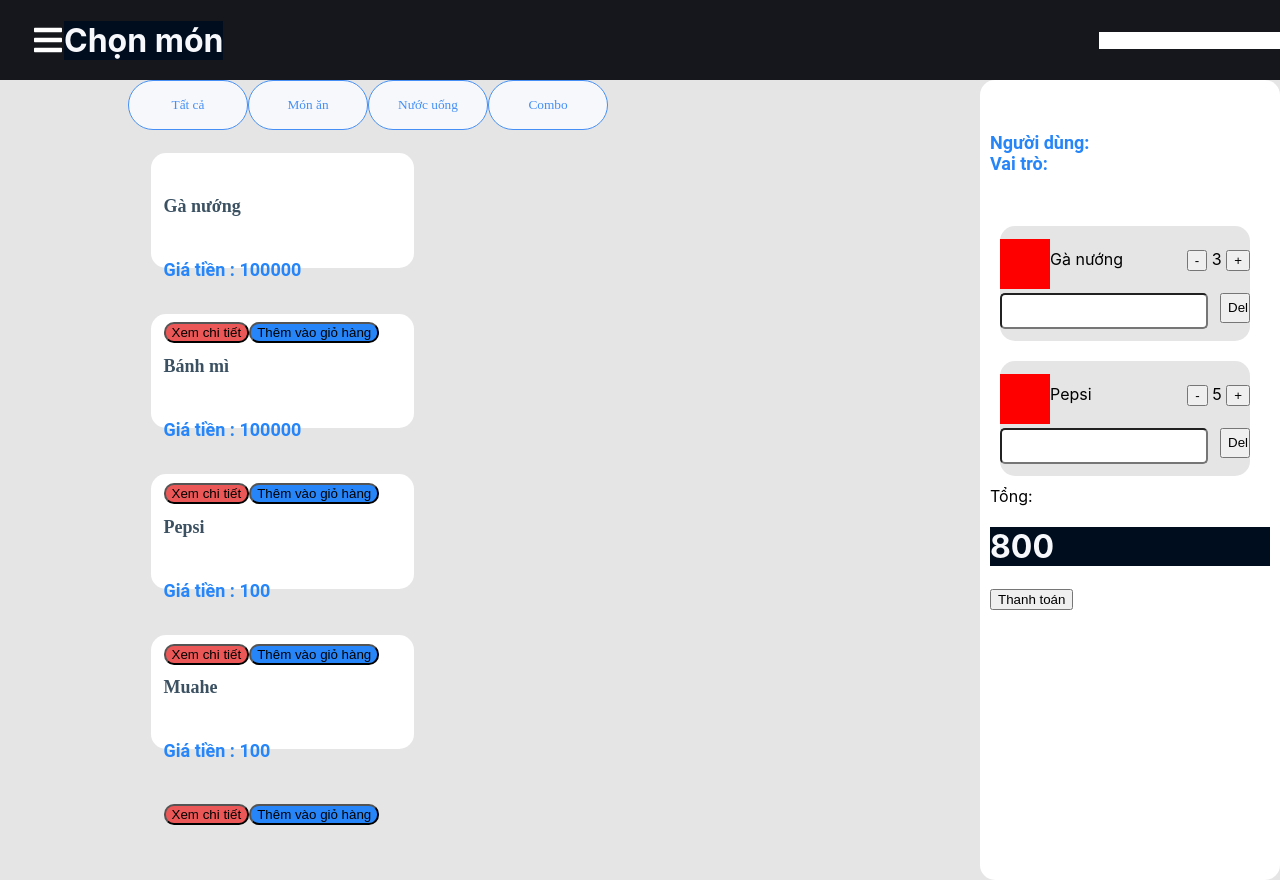
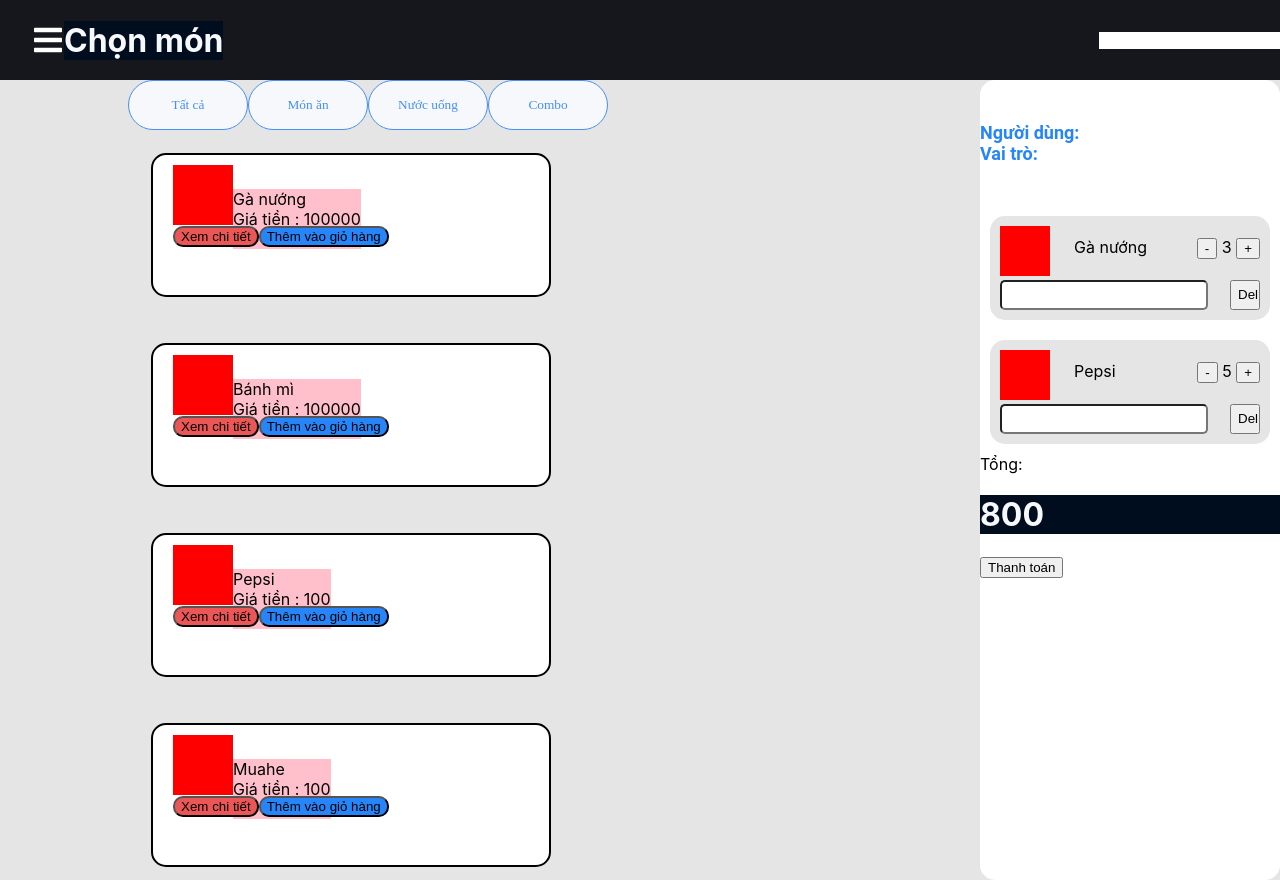
Before and after one commit to khoa24032001/Restaurant-4.0, a React (Create React App) app in the folder React/myapp/: page /menu in a window 1280 px wide. Built offline with nearby package versions, Linux system fonts and the light colour scheme.

Commit message:
Css đêm

```diff
--- a/React/myapp/src/App.css
+++ b/React/myapp/src/App.css
@@ -43,30 +43,40 @@ font-family: 'Barlow';
   background-color: #E5E5E5;
   position: relative;
 }
+
+.cartItemContent{
+  margin:auto 0px;
+}
 .incartItem{
   position: absolute;
   top:20%;
-  left: 20%;
+  left:30%;
   right:0px;
   display: inline-block;
 }
 .qty{
   display: inline-block;
   position: absolute;
-  right: 0%;
+  right: 10px;
 }
 .note{
   width: 80%;
   border-radius: 5px;
+  box-sizing: border-box;
   height: 30px;
 }
 .del{
   position: absolute;
-  right: 0px;
+  right: 10px;
   width: 30px;
   height: 30px;
 }
 
+.menuFoodImg{
+  width: 60px;
+  height: 60px;
+  background-color: red;
+}
 .food-item, .modal-food-item{
   margin-top: 15px;
   margin-bottom: 15px;
@@ -113,13 +123,15 @@ font-family: 'Barlow';
   border-color:#7C7C7C;
 }
 .card{
-  width: 250px;
-  height: 102px;
+  /* width: 250px; */
+  /* height: 102px; */
   background-color: #ffffff;
   border-color: #000d1f;
   /* border-block: ; */
   border-radius: 15px;
-  padding-top: 5%;
+  /* padding-top: 5%; */
+  padding: 10px;
+  box-sizing: border-box;
 
 }
 .card-body{
@@ -186,13 +198,13 @@ color: #2685F8;
 .cart{
   width: 300px;
   /* height:100%; */
-  height: 100%;
+  /* height: 100%; */
   right:0%;
   position: absolute;
   transition: 350ms;
   z-index: 11;
   right: 0%;
-  padding: 10px;
+  /* padding: 10px; */
   box-sizing: border-box;
   background-color:#ffffff;
   border-radius: 15px;
@@ -222,6 +234,24 @@ text-align: right;
 .foodCard{
   padding-left: 5%;
   top:0%;
+  border: 2px solid black;
+  width: 400px
+}
+.foodCard .row{
+  height: 60px;
+}
+
+.foodCard .row .col{
+  height: 60px;
+  background-color: pink;
+  display: inline-block;
+  align-self: center;
+  /* margin: 0px 10px ; */
+}
+
+.foodCard .row .btn{
+  /* background-color: pink; */
+  display: inline-block;
 }
 
 .infobtn{
--- a/React/myapp/src/pages/Menu.js
+++ b/React/myapp/src/pages/Menu.js
@@ -13,54 +13,50 @@ class PickFood extends Component {
         this.adjustItem = this.adjustItem.bind(this);
         //     this.addDrug = this.addDrug.bind(this);
     }
-    notItem(food,item) {
-        return item.food.food_name==food.food_name;
+    notItem(food, item) {
+        return item.food.food_name == food.food_name;
     }
     addItem(item) {
         this.setState({
-            cart: this.state.cart.push({food: item, num:1}),
-            totalCost: this.total()
+            cart: this.state.cart.push({ food: item, num: 1 }),
+            totalCost: this.total(),
         });
     }
-    rmvItem(food){
-        const newCart=this.state.cart.filter(
-            (item)=>item!=food)
+    rmvItem(food) {
+        const newCart = this.state.cart.filter((item) => item != food);
         this.setState({
             cart: newCart,
-            totalCost: this.total()
-        }
-        );
+            totalCost: this.total(),
+        });
     }
     adjustItem(foodfix, more) {
-        const A=foodfix;
-        if (more)
-            A.num++;
+        const A = foodfix;
+        if (more) A.num++;
         else A.num--;
-        const newcart=this.state.cart.map(
-            (food)=>{
-                if (food==foodfix) return A;
+        const newcart = this.state.cart.map((food) => {
+            if (food == foodfix) return A;
             else return food;
-            }
-             )
+        });
         this.setState({
             cart: newcart,
-            totalCost:this.total()
+            totalCost: this.total(),
         });
     }
 
     addFood(food) {
-        const exist=this.state.cart.filter((item)=>item.food.food_name==food.food_name)
-        if (exist.length>0){
-            this.adjustItem(exist[0],true);
-        }
-        else{
+        const exist = this.state.cart.filter(
+            (item) => item.food.food_name == food.food_name
+        );
+        if (exist.length > 0) {
+            this.adjustItem(exist[0], true);
+        } else {
             this.setState({
-             carts: this.state.cart.push({food:food,num:1}),
-            totalCost:this.total()
-         })
+                carts: this.state.cart.push({ food: food, num: 1 }),
+                totalCost: this.total(),
+            });
         }
 
-        console.log(this.state)
+        console.log(this.state);
     }
 
     handleSubmit() {
@@ -69,54 +65,111 @@ class PickFood extends Component {
         });
         this.setState({ food_display: search });
     }
-    search(type){
-        this.setState(
-            {food_display:this.state.food_list.filter(food=>food.type==type)}
-        )
+    search(type) {
+        this.setState({
+            food_display: this.state.food_list.filter(
+                (food) => food.type == type
+            ),
+        });
     }
-    showAll(){
+    showAll() {
         this.setState({
-            food_display:this.state.food_list
-        })
+            food_display: this.state.food_list,
+        });
     }
-    total(){return this.state.cart.reduce((total,item)=>total+item.food.price*item.num,0);}
+    total() {
+        return this.state.cart.reduce(
+            (total, item) => total + item.food.price * item.num,
+            0
+        );
+    }
 
     componentDidMount() {
         this.setState(FoodOrdData);
-                this.setState({food_display:this.state.food_list,
-                    totalCost:this.total()});
-                console.log(this.state)
-       };
+        this.setState({
+            food_display: this.state.food_list,
+            totalCost: this.total(),
+        });
+        console.log(this.state);
+    }
 
     render() {
         const food_list = this.state.food_display.map((food) => {
             return (
                 <div className="containCard">
+                    <Card className="foodCard">
+                        <Row>
+                            <Col>
+                            <div className='menuFoodImg'>
 
-                <Card className="foodCard">
-                        <h5> {food.food_name}</h5>
-                        <h6> Giá tiền : {food.price}</h6>
+                            </div>
+                            </Col>
+                            <Col><div className='menuFoodName'> {food.food_name}</div>
+                        <div className='menuFoodPrice'> Giá tiền : {food.price}</div>
+                            </Col>
+                        </Row>
+                        <Row>
                             <Button className="infobtn">Xem chi tiết </Button>
-                            <Button className="addbtn" onClick={(e)=>{this.addFood(food)}}>Thêm vào giỏ hàng</Button>
+                        <Button
+                            className="addbtn"
+                            onClick={(e) => {
+                                this.addFood(food);
+                            }}
+                        >
+                            Thêm vào giỏ hàng
+                        </Button>
+                        </Row>
 
-                </Card></div>
+
+                    </Card>
+                </div>
             );
         });
         const cart_food_list = this.state.cart.map((foodItem) => {
             //const price = food.price * 1000;
             return (
                 <Container className="padding10">
-                    <Card className='cartItemContent'>
+                    <Card className="cartItemContent">
                         {/* <img width="91.98px" height="90px" src={FaSearch} alt = "Xem hồ sơ bệnh án"/> */}
 
-
-                        <div className='img'></div>
-                        <Row className="incartItem">  {foodItem.food.food_name}
+                        <div className="img"></div>
+                        <Row className="incartItem">
+                            {" "}
+                            {foodItem.food.food_name}
                             {/* TODO action button to update cart */}
-                        <div className='qty'> <Button onClick={(e)=>{this.adjustItem(foodItem,false)}}>-</Button> {foodItem.num} <Button onClick={(e)=>{this.adjustItem(foodItem,true)}}>+</Button>  </div></Row>
+                            <div className="qty">
+                                {" "}
+                                <Button className='subCartItem'
+                                    onClick={(e) => {
+                                        this.adjustItem(foodItem, false);
+                                    }}
+                                >
+                                    -
+                                </Button>{" "}
+                                {foodItem.num}{" "}
+                                <Button className='addCartItem'
+                                    onClick={(e) => {
+                                        this.adjustItem(foodItem, true);
+                                    }}
+                                >
+                                    +
+                                </Button>{" "}
+                            </div>
+                        </Row>
                         <Row>
-                        <Input className="note" name="note" type="text"></Input>
-                        <Button className='del' onClick={(e)=>{this.rmvItem(foodItem)}}>Del</Button>
+                            <Input
+                                className="note"
+                                name="note"
+                                type="text"
+                            ></Input>
+                            <Button
+                                className="del"
+                                onClick={(e) => {
+                                    this.rmvItem(foodItem);
+                                }}
+                            >
+                                Del
+                            </Button>
                         </Row>
                     </Card>
                 </Container>
@@ -127,10 +180,41 @@ class PickFood extends Component {
             <Row className="screen">
                 <Col className="MenuCard">
                     <Row>
-                        <Button className="type-button" onClick={(e)=>{this.showAll()}}> Tất cả</Button>
-                        <Button className="type-button"onClick={(e)=>{this.search("DoAn")}}>Món ăn</Button>
-                        <Button className="type-button"onClick={(e)=>{this.search("Nuoc")}}> Nước uống</Button>
-                        <Button className="type-button"onClick={(e)=>{this.search("Combo")}}> Combo</Button>
+                        <Button
+                            className="type-button"
+                            onClick={(e) => {
+                                this.showAll();
+                            }}
+                        >
+                            {" "}
+                            Tất cả
+                        </Button>
+                        <Button
+                            className="type-button"
+                            onClick={(e) => {
+                                this.search("DoAn");
+                            }}
+                        >
+                            Món ăn
+                        </Button>
+                        <Button
+                            className="type-button"
+                            onClick={(e) => {
+                                this.search("Nuoc");
+                            }}
+                        >
+                            {" "}
+                            Nước uống
+                        </Button>
+                        <Button
+                            className="type-button"
+                            onClick={(e) => {
+                                this.search("Combo");
+                            }}
+                        >
+                            {" "}
+                            Combo
+                        </Button>
                     </Row>
 
                     <Row>{food_list}</Row>
@@ -141,7 +225,13 @@ class PickFood extends Component {
                     <Container>
                         Tổng: <h1>{this.state.totalCost}</h1>
                         {/* <Button txt="Thanh toán" path="pay" /> */}
-            <Button onClick={(e)=>{console.log("đã thanh toán")}}>Thanh toán </Button>
+                        <Button
+                            onClick={(e) => {
+                                console.log("đã thanh toán");
+                            }}
+                        >
+                            Thanh toán{" "}
+                        </Button>
                     </Container>
                 </Col>
             </Row>
@@ -162,8 +252,7 @@ class CustomerInfo extends Component {
 
         return (
             <h6>
-                <Row> Người dùng: {customerName}
-               </Row>
+                <Row> Người dùng: {customerName}</Row>
                 <Row> Vai trò: {Role}</Row>
             </h6>
         );
```
Also changed, not shown: 1 other file (tests, documents, lock files or other folders). Lines whose indentation alone changed are shown as unchanged.
